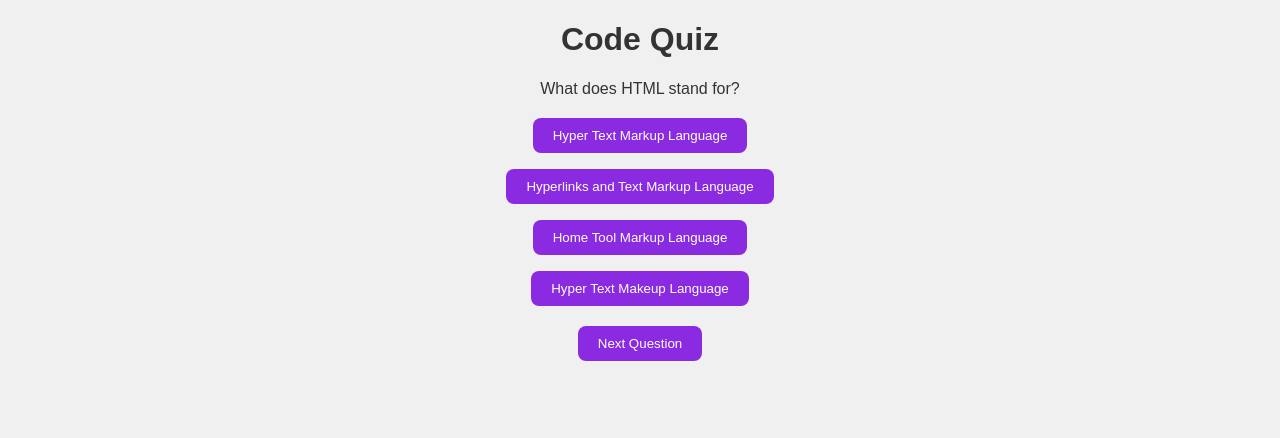
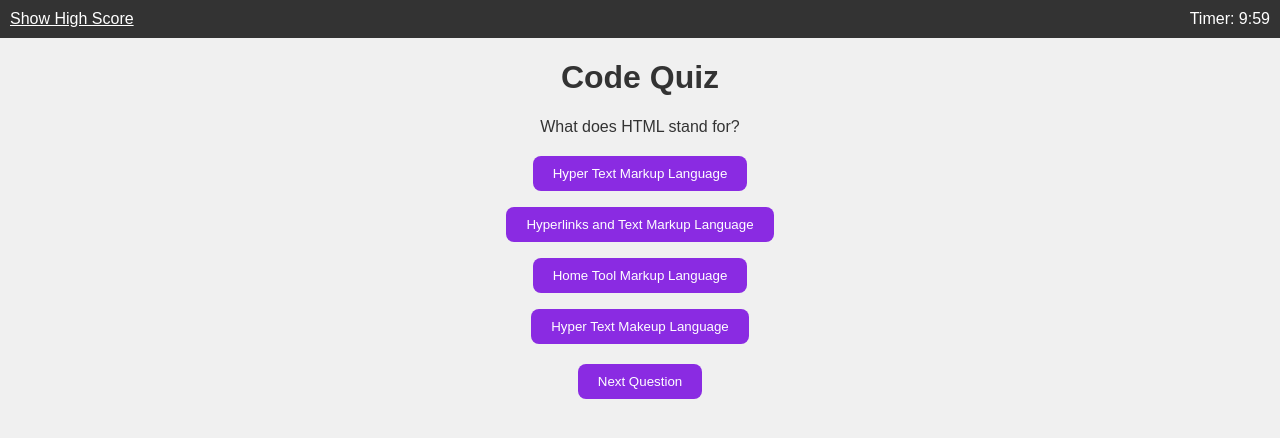
Before and after one commit to tylerpeterson8791/online-quiz, a plain HTML site: page index.html in a window 1280 px wide. Both pictures are taken after a click on the button "Start Quiz". Drawn offline with Linux system fonts and the light colour scheme.

Commit message:
third-draft

```diff
--- a/Assets/CSS/style.css
+++ b/Assets/CSS/style.css
@@ -4,6 +4,20 @@ body {
     background-color: #f0f0f0;
     margin: 0;
     padding: 0;
+}
+
+.header {
+    display: flex;
+    justify-content: space-between;
+    align-items: center;
+    padding: 10px;
+    background-color: #333;
+    color: #fff;
+}
+
+.high-score-link {
+    cursor: pointer;
+    text-decoration: underline;
 }
 
 h1 {
--- a/Assets/js/script.js
+++ b/Assets/js/script.js
@@ -64,8 +64,11 @@ function checkAnswer(answerIndex) {
     if (answerIndex === quizData[currentQuestionIndex].correctAnswer) {
         score++;
     } else {
-        // Subtract time for incorrect answer
-        // Need to end quiz immediately when timer hits zero
+        // Subtract one minute for an incorrect answer
+        timerValue -= 60;
+
+        // Ensure the timer doesn't go below zero
+        timerValue = Math.max(timerValue, 0);
     }
 
     nextQuestion();
@@ -87,6 +90,8 @@ function startTimer() {
 }
 
 function endQuiz() {
+   // Stop the timer
+    clearInterval(timer);
     document.getElementById("quiz-container").style.display = "none";
     document.getElementById("result-container").style.display = "block";
     document.getElementById("score").textContent = score;
@@ -100,11 +105,11 @@ function saveScore() {
     localStorage.setItem("userScore", JSON.stringify(userScore));
 
     // Check for previous high score
-    // I have this set as an alert right now which I don't love.  In the mockup it shows a link for high score in the upper left corner
+
     const prevHighScoreJSON = localStorage.getItem("highScore");
     if (prevHighScoreJSON) {
         const prevHighScore = JSON.parse(prevHighScoreJSON);
-        alert(`The previous high score was ${prevHighScore.score} by '${prevHighScore.initials}'.`);
+
     }
 
     // Check if the current score is a new high score
@@ -115,25 +120,42 @@ function saveScore() {
         localStorage.setItem("highScore", JSON.stringify(userScore));
     }
 
-    // Reset the timer and quiz
-    resetQuiz();
+    // Reset the timer and quiz, I tried a different way but it got too confusing so I'm making this a reload for now.  I might try to rework if I have more time but at least this is functional for now.
+    // THIS STILL ISN'T WORKING
+    location.reload();
+
 }
 
-function resetQuiz() {
-    // Implement logic to reset the timer and quiz state
-    // Stop the timer, reset the score, and reset the question index
-    score = 0;
-    currentQuestionIndex = 0;
 
-    // Restart the quiz
-    startQuiz();
+let timerValue = 600; // 10 minutes in seconds
+
+function startTimer() {
+    timer = setInterval(function () {
+        const minutes = Math.floor(timerValue / 60);
+        const seconds = timerValue % 60;
+        document.getElementById("timer").textContent = 'Timer: ' + minutes + ':' + (seconds < 10 ? '0' : '') + seconds;
+
+        if (timerValue === 0) {
+            endQuiz();
+        } else {
+            timerValue--;
+        }
+    }, 1000);
+}
+
+function showHighScore() {
+    const prevHighScoreJSON = localStorage.getItem("highScore");
+    if (prevHighScoreJSON) {
+        const prevHighScore = JSON.parse(prevHighScoreJSON);
+        alert('The previous high score was ' + prevHighScore.score + ' by \'' + prevHighScore.initials + '\'.');
+    } else {
+        alert('No high score recorded yet.');
+    }
 }
 
 
 
-
-
-
+// THIS DOESN'T SAY I HAVE TO SHOW CORRECT OR INCORRECT, HOWEVER THE MOCKUP DOES HAVE THIS
 
 
 
--- a/index.html
+++ b/index.html
@@ -7,6 +7,10 @@
     <link rel="stylesheet" type="text/css" href="./Assets/CSS/style.css">
 </head>
 <body>
+    <div class="header">
+        <div class="high-score-link" onclick="showHighScore()">Show High Score</div>
+        <div class="timer" id="timer">Timer: 10:00</div>
+    </div>
 
     <h1>Code Quiz</h1>
 
```
